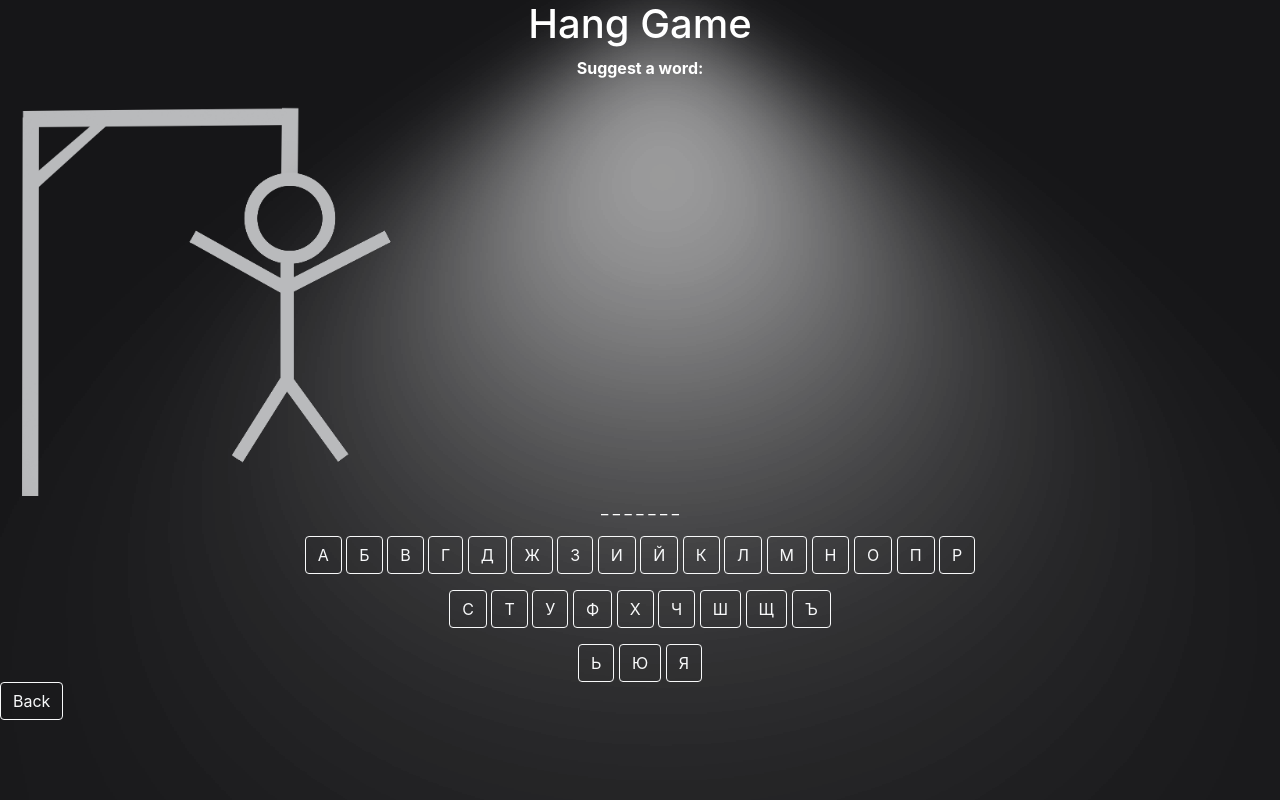
After one commit to HANGERGAME/ivo-work, a PHP site: page /game.php in a window 1280 px wide. The commit adds this page. Run offline with PHP 8.4, Linux system fonts and the light colour scheme.

Commit message:
update game/pregame

```diff
--- /dev/null
+++ b/game.php
@@ -0,0 +1,68 @@
+<?php include "includes/head.php";?>
+
+<body>
+<h1>Hang Game</h1>
+<p class="font-weight-bold">Suggest a word:</p>
+<img src="image.png" height="400" weight="400">
+<p>_ _ _ _ _ _ _</p>
+
+<div>
+	<a type="button" class="btn btn-outline-light" onclick="wordcheck(А)" href="#">А</a>
+	<a type="button" class="btn btn-outline-light" onclick="wordcheck(Б)" href="#">Б</a>
+	<a type="button" class="btn btn-outline-light" onclick="wordcheck(В)" href="#">В</a>
+	<a type="button" class="btn btn-outline-light" onclick="wordcheck(Г)" href="#">Г</a>
+	<a type="button" class="btn btn-outline-light" onclick="wordcheck(Д)" href="#">Д</a>
+	<a type="button" class="btn btn-outline-light" onclick="wordcheck(Ж)" href="#">Ж</a>
+	<a type="button" class="btn btn-outline-light" onclick="wordcheck(З)" href="#">З</a>
+	<a type="button" class="btn btn-outline-light" onclick="wordcheck(И)" href="#">И</a>
+	<a type="button" class="btn btn-outline-light" onclick="wordcheck(Й)" href="#">Й</a>
+	<a type="button" class="btn btn-outline-light" onclick="wordcheck(К)" href="#">К</a>
+	<a type="button" class="btn btn-outline-light" onclick="wordcheck(Л)" href="#">Л</a>
+	<a type="button" class="btn btn-outline-light" onclick="wordcheck(М)" href="#">М</a>
+	<a type="button" class="btn btn-outline-light" onclick="wordcheck(Н)" href="#">Н</a>
+	<a type="button" class="btn btn-outline-light" onclick="wordcheck(О)" href="#">О</a>
+	<a type="button" class="btn btn-outline-light" onclick="wordcheck(П)" href="#">П</a>
+	<a type="button" class="btn btn-outline-light" onclick="wordcheck(Р)" href="#">Р</a>
+	<p></p>
+	<a type="button" class="btn btn-outline-light" onclick="wordcheck(С)" href="#">С</a>
+	<a type="button" class="btn btn-outline-light" onclick="wordcheck(Т)" href="#">Т</a>
+	<a type="button" class="btn btn-outline-light" onclick="wordcheck(У)" href="#">У</a>
+	<a type="button" class="btn btn-outline-light" onclick="wordcheck(Ф)" href="#">Ф</a>
+	<a type="button" class="btn btn-outline-light" onclick="wordcheck(Х)" href="#">Х</a>
+	<a type="button" class="btn btn-outline-light" onclick="wordcheck(Ч)" href="#">Ч</a>
+	<a type="button" class="btn btn-outline-light" onclick="wordcheck(Ш)" href="#">Ш</a>
+	<a type="button" class="btn btn-outline-light" onclick="wordcheck(Щ)" href="#">Щ</a>
+	<a type="button" class="btn btn-outline-light" onclick="wordcheck(Ъ)" href="#">Ъ</a>
+	<p></p>
+	<a type="button" class="btn btn-outline-light" onclick="wordcheck(Ь)" href="#">Ь</a>
+	<a type="button" class="btn btn-outline-light" onclick="wordcheck(Ю)" href="#">Ю</a>
+	<a type="button" class="btn btn-outline-light" onclick="wordcheck(Я)" href="#">Я</a>
+	</div>
+	<a type="button" class="btn btn-outline-light" href="index.php">Back</a>
+</body>
+
+<?php
+
+session_start();
+
+ //$_SESSION[$error]++;
+ //var_dump($_SESSION);
+
+function wordcheck($letter){
+	$word = $_SESSION['word'];
+	$position = strpos($word, $letter);
+	//var_dump($letter);
+
+	if ($poistion == false) {
+		$_SESSION['error']++;
+} else{
+	echo $position;
+}
+}
+
+
+
+// <!-- showletter function  -->
+// <!-- letter i position  -->
+// <!-- echo position i letter -->
+// <!--  -->
--- a/index.php
+++ b/index.php
@@ -1,8 +1,9 @@
 <?php include "includes/head.php";?>
 <body>
-	<h1>Hanger Game</h1>
+	<h1>Hang Game</h1>
 	<a type="button" class="btn btn-outline-light" href="login.php">Login</a>
 	<a type="button" class="btn btn-outline-light" href="register.php">Register</a>
 	<a type="button" class="btn btn-outline-light" href="leederbord.php">Leederbord</a>
+	<a type="button" class="btn btn-outline-light" href="game.php">Game</a>
 </body>
 </html>
--- a/register.php
+++ b/register.php
@@ -28,10 +28,6 @@ if (isset($_POST['player_name'])) {
   	$player_years = $_POST['player_years'];
   	$player_gender = $_POST['player_gender'];
 
-
-var_dump($_POST);
-
-
 	$sql = "INSERT INTO hanger_game (player_name, player_password, player_email, player_years, player_gender) VALUES ('$player_name', '$player_password' , '$player_email', '$player_years','$player_gender')";
 
 
--- a/style.css
+++ b/style.css
@@ -1,3 +1,13 @@
+div{
+	text-align: center;
+}
+body{
+		background-image: url('forest.jpg');
+	}
+body{
+	background-image: url('spotlight.png');
+
+}
 h1{
 	text-align: center;
 	color: white;
@@ -8,9 +18,7 @@ div{
 
 p,label{
 	color: white;
-}
-body{
-	background-image: url('forest.jpg');*/
+	text-align: center;
 }
 
 input, textarea{
```
Also changed, not shown: pregame.php (added, +13 -0 lines), image.png (added), spotlight.png (added).
